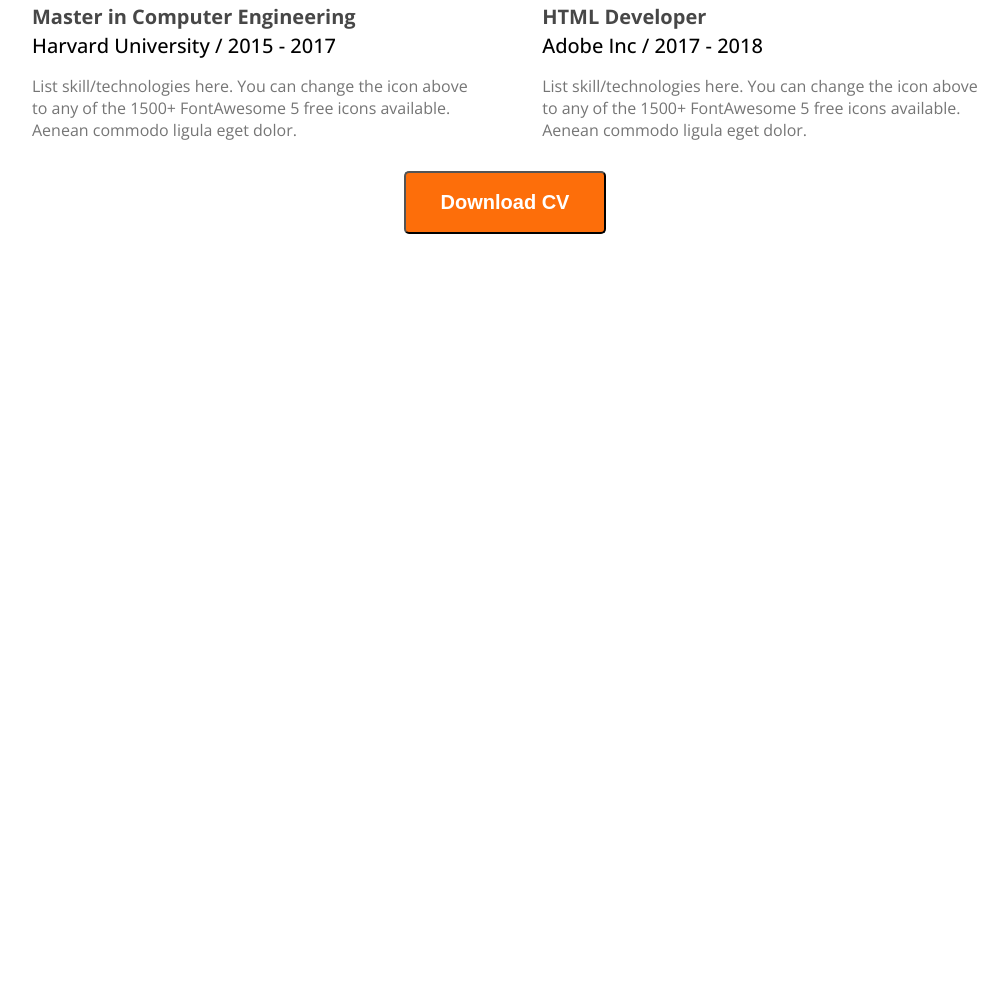
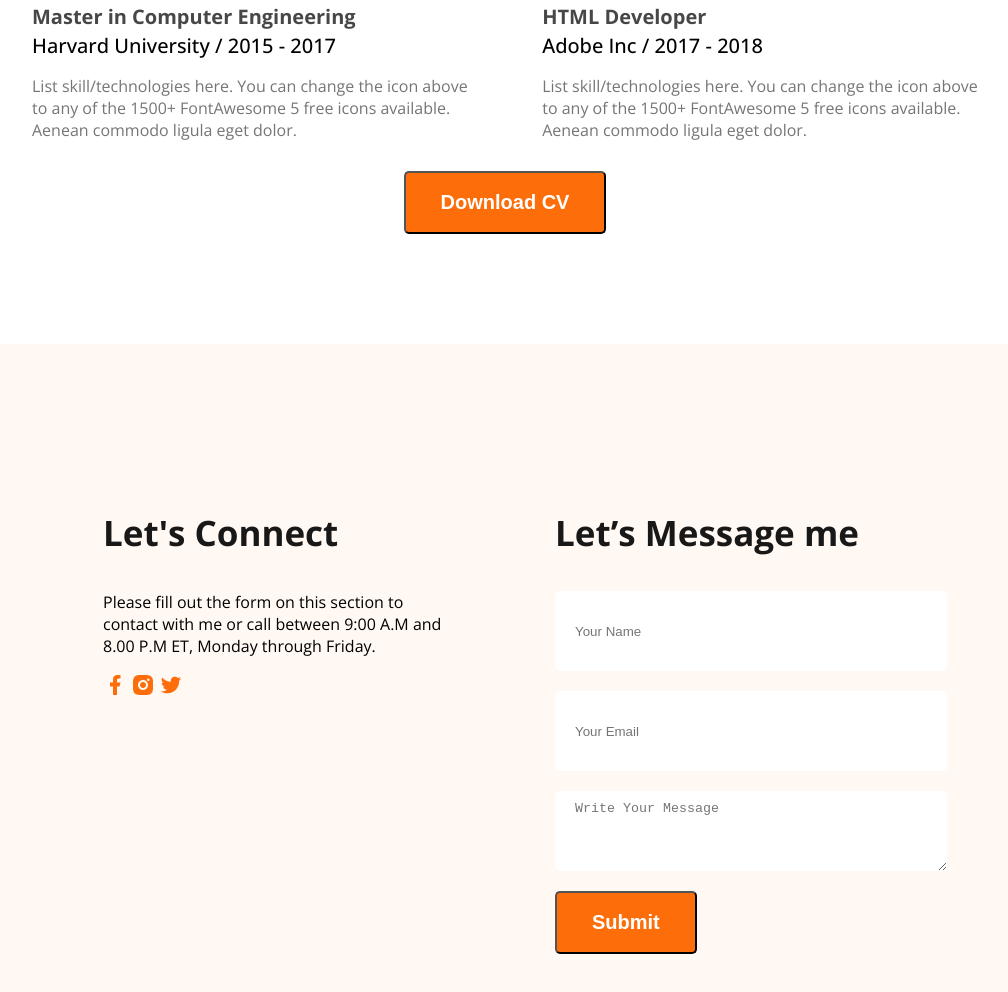
Before and after one commit to atmabdullaham/build-portfolio-website, a plain HTML site: page index.html in a window 1280 px wide. Shown: the part 2599-3591 px from the top of the page, without its empty margins (135-1143 px from the left). Before the commit the page ends 2943 px from the top, so only its background shows below. Drawn offline with nearby package versions, Linux system fonts and the light colour scheme.

Commit message:
added the footer

```diff
--- a/index.html
+++ b/index.html
@@ -194,5 +194,35 @@
         </div>
       </section>
     </main>
+
+    <footer class="secondary-bg">
+      <div class="footer-column">
+        <h3 class="section-title">Let's Connect</h3>
+        <p>
+          Please fill out the form on this section to contact with me or call
+          between 9:00 A.M and 8.00 P.M ET, Monday through Friday.
+        </p>
+        <div>
+          <a href=""><img src="/images/icons/facebook.png" alt="" /></a>
+          <a href=""><img src="/images/icons/insta.png" alt="" /></a>
+          <a href=""><img src="/images/icons/twitter.png" alt="" /></a>
+        </div>
+      </div>
+      <div class="footer-column">
+        <h3 class="section-title">Let’s Message me</h3>
+        <form action="">
+          <input type="text" name="" id="" placeholder="Your Name" />
+          <input type="email" name="" id="" placeholder="Your Email" />
+          <textarea
+            name=""
+            id=""
+            cols="30"
+            rows="30"
+            placeholder="Write Your Message "
+          ></textarea>
+          <input class="btn-primary" type="submit" value="Submit" />
+        </form>
+      </div>
+    </footer>
   </body>
 </html>
--- a/styles/style.css
+++ b/styles/style.css
@@ -176,9 +176,25 @@ color:#181818;
 color: #757575;
 }
 
-
-
-
+/* footer */
+footer{
+ padding: 130px 230px;
+ display: flex;
+ gap: 100px;
+}
+.footer-column{
+ width: 50%;
+}
+footer input[type="text"],footer input[type="email"], footer textarea{
+ height: 60px;
+ border-radius: 5px;
+ background-color: white;
+ display: block;
+ width: 100%;
+ padding: 10px 20px;
+ margin-bottom: 20px;
+ border: none;
+}
 
 
 
```
